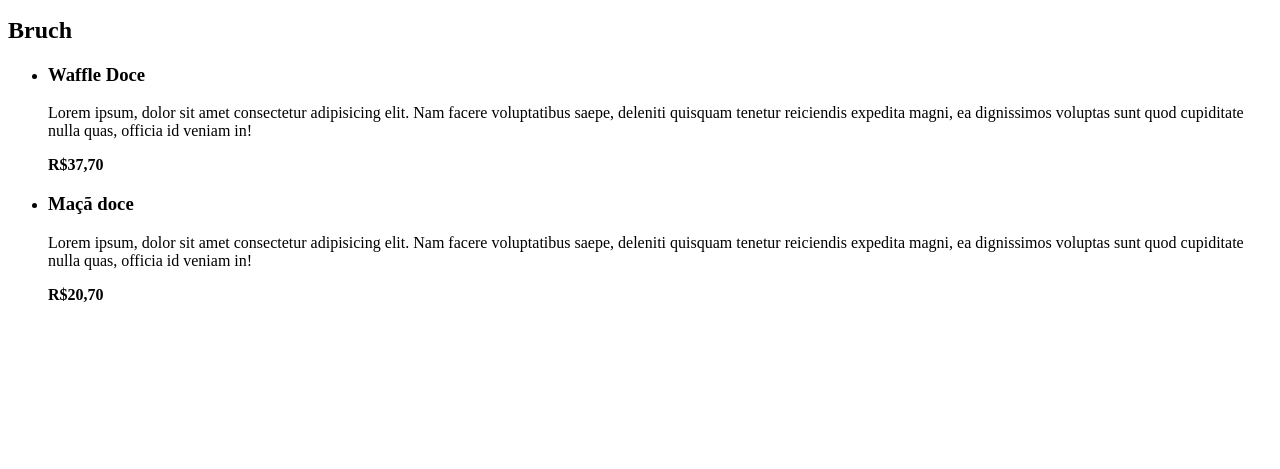
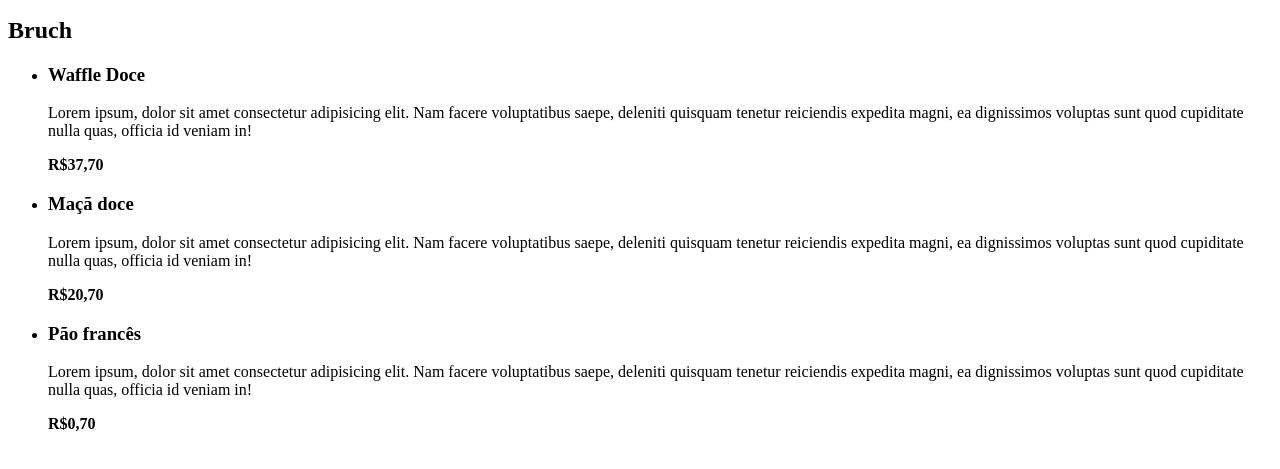
Before and after one commit to JandirSchug/novo-projeto, a plain HTML site: page index.html in a window 1280 px wide. Shown: the part 101-570 px from the top of the page. Drawn offline with Linux system fonts and the light colour scheme.

Commit message:
adicionado pão frances

```diff
--- a/index.html
+++ b/index.html
@@ -40,6 +40,18 @@
             </strong>
         </li>
 
+        <li>
+            <div class="details">
+                <h3>Pão francês</h3>
+                <p class="description"> Lorem ipsum, dolor sit amet consectetur adipisicing elit.
+                    Nam facere voluptatibus saepe, deleniti quisquam tenetur reiciendis expedita magni,
+                    ea dignissimos voluptas sunt quod cupiditate nulla quas, officia id veniam in!</p>
+            </div>
+            <strong class="price">
+                R$0,70
+            </strong>
+        </li>
+
     </ul>
 </section>
 
```
